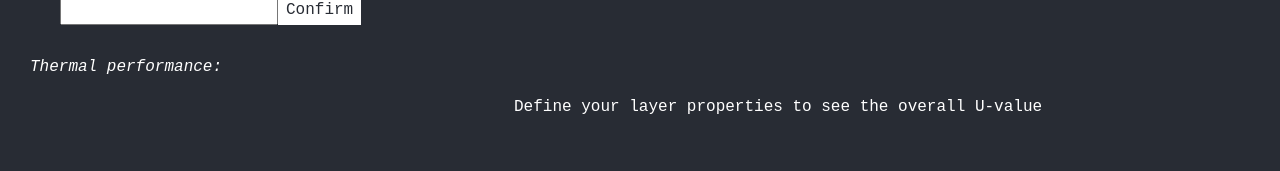
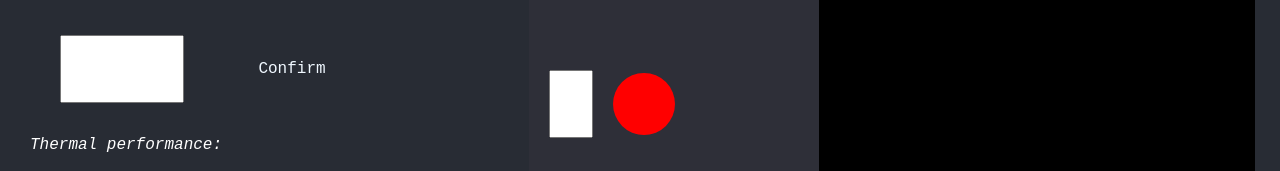
Before and after one commit to directorjoelhayes/APP2, a React (Create React App) app: page /Laag in a window 1280 px wide. Shown: the part 629-800 px from the top of the page. Built offline with nearby package versions, Linux system fonts and the light colour scheme.

Commit message:
Cube in place

```diff
--- a/src/App.js
+++ b/src/App.js
@@ -7,6 +7,7 @@ import Navbar from './Components/Navbar'
 import Homepagina from './Homepagina';
 import Laag from './Pages/Laag';
 import Samenvatting from './Components/Samenvatting'
+import Cube from './Berekeningen/Cube'
 
 import {Provider} from 'react-redux'
 import store from './redux/store'
@@ -31,6 +32,7 @@ class App extends Component{
             </div>
             <div className="grid-rechts">
               <img src="detail.png" alt="grafische weergave"></img>
+              <Cube></Cube>
             </div>
             <div className="grid-rechts">
               <Samenvatting></Samenvatting>
--- a/src/Berekeningen/Cube.js
+++ b/src/Berekeningen/Cube.js
@@ -3,7 +3,7 @@ import ReactDOM from "react-dom";
 import * as THREE from "three";
 import { OrbitControls } from 'three/examples/jsm/controls/OrbitControls'
 import { PhotoshopPicker } from 'react-color'
-import './style.css'
+import './Cube.css'
 
 class Cube extends Component {
   constructor(props) {
@@ -154,5 +154,6 @@ class Cube extends Component {
     )
   }
 }
+export default Cube;
 const rootElement = document.getElementById("root");
 ReactDOM.render(<Cube />, rootElement);
```
